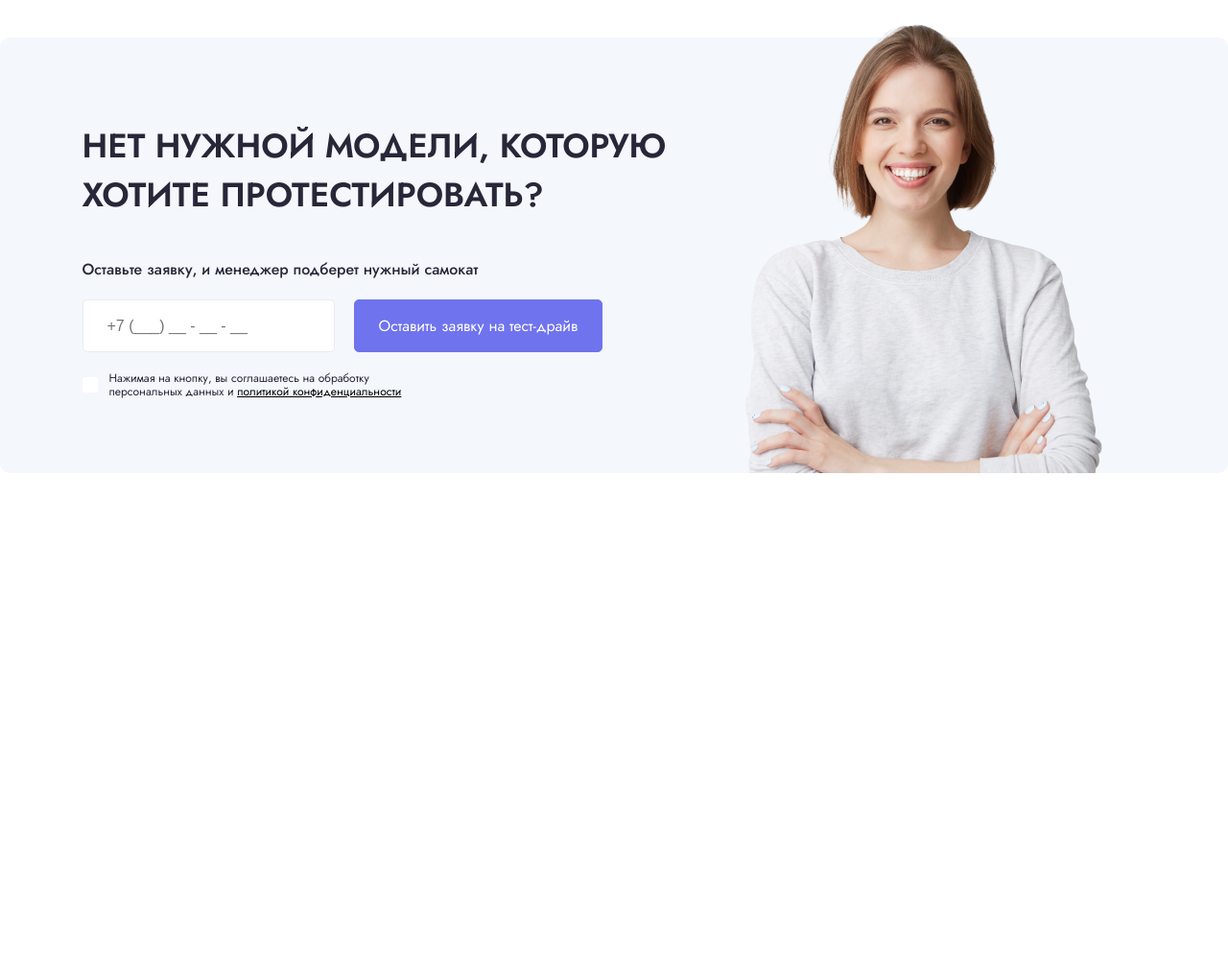
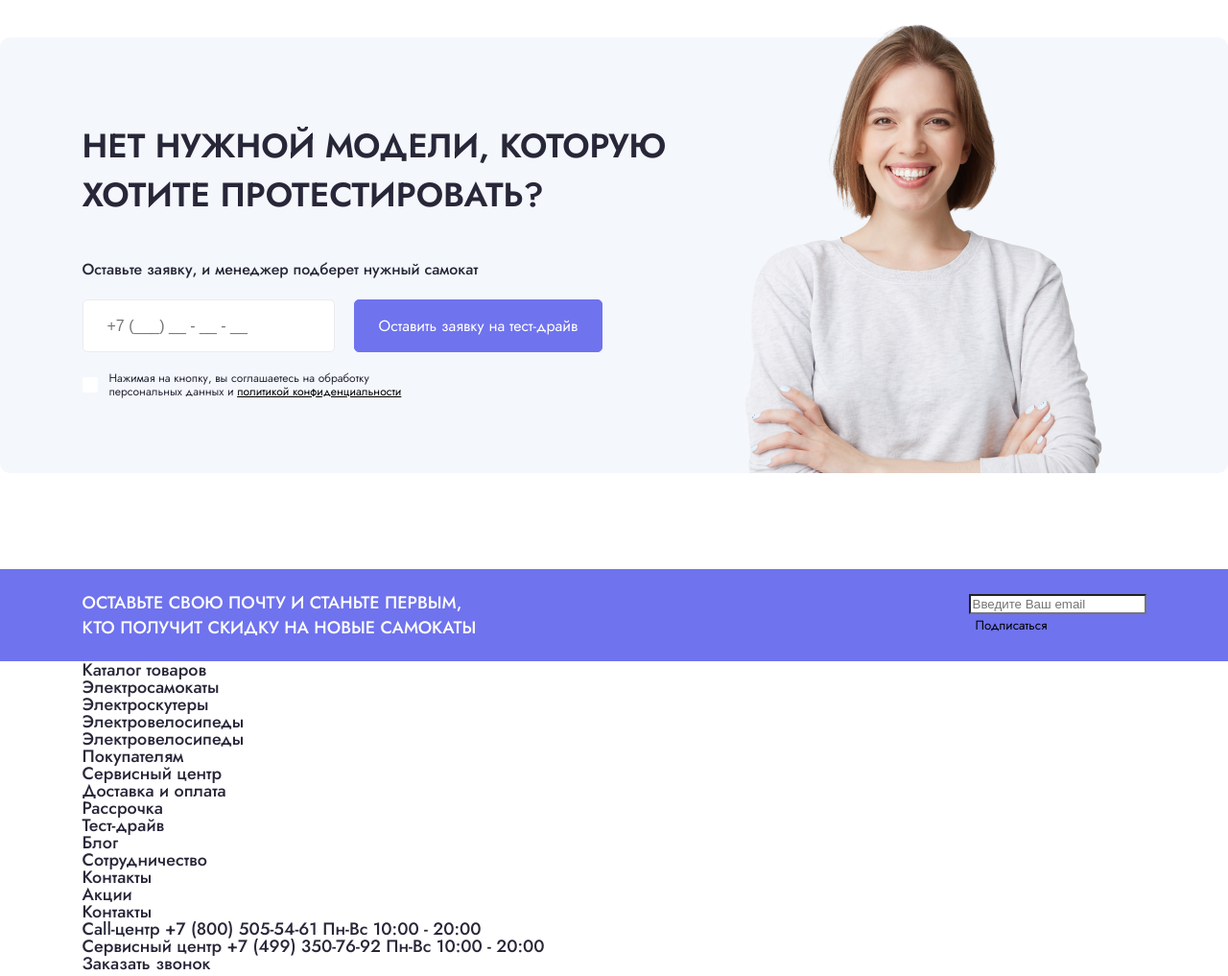
Before and after one commit to stasfilippov/Kugo_Test_WD, a PHP site: page / in a window 1280 px wide. Shown: the part 2474-3491 px from the top of the page at 96% size. Before the commit the page ends 2967 px from the top, so only its background shows below. Run offline with PHP 8.4, Linux system fonts and the light colour scheme.

Commit message:
add: footer

```diff
--- a/css/index.css
+++ b/css/index.css
@@ -418,7 +418,8 @@ a {
     gap: 1.875rem; }
 
 .cta {
-  min-height: 27.8125rem; }
+  min-height: 27.8125rem;
+  margin-bottom: 6.25rem; }
   .cta__wrapper {
     background-color: #F4F7FB;
     border-radius: 10px; }
@@ -508,4 +509,20 @@ a {
   .cta__link {
     text-decoration: underline; }
 
+.footer .submit {
+  background: #6F73EE;
+  padding: 1.375rem 0; }
+  .footer .submit__wrapper {
+    display: flex;
+    justify-content: space-between;
+    align-items: center; }
+  .footer .submit__text {
+    max-width: 435px;
+    font-size: 1.125rem;
+    font-weight: 500;
+    line-height: 1.625rem;
+    color: #FFFFFF;
+    /* @extend %extend-example */
+    text-transform: uppercase; }
+
 /*# sourceMappingURL=index.css.map */
--- a/index.html
+++ b/index.html
@@ -39,7 +39,7 @@
 					</div>
 					<!-- /.messangers -->
 				</div>
-				<div class="nav-contacts__phone">+7 (800) 505-54-61</div>
+				<a href="tel:+78005055461" class="nav-contacts__phone">+7 (800) 505-54-61</a>
 				<!-- /.nav-contacts__phone -->
 			</nav>
 			<!-- /.nav-contacts -->
@@ -549,4 +549,79 @@
 			<!-- /сta-wrapper -->
 		</div>
 	</section>
+	<footer class="footer">
+		<div class="footer__top submit">
+			<div class="container-l">
+				<div class="submit__wrapper">
+					<div class="submit__text">Оставьте свою почту и станьте первым, кто получит скидку на новые самокаты</div>
+					<!-- /.submit__text -->
+					<div class="submit__input-group">
+						<input
+						type="email"
+						class="submit__input"
+						id="user-email"
+						name="useremail"
+						placeholder="Введите Ваш email"
+						maxlength="30"
+						required>
+						<button type="submit" class="submit__btn btn">Подписаться</button>
+					</div>
+				</div>
+				<!-- /.submit__wrapper -->
+			</div>
+		</div>
+		<!-- /footer-top submit-->
+		<div class="footer__middle menu">
+			<div class="container-l">
+				<div class="menu__nav">
+					<div class="menu__nav-wrapper">
+						<div class="menu__title">Каталог товаров</div>
+						<ul class="menu__list">
+							<li class="menu__item">Электросамокаты</li>
+							<li class="menu__item">Электроскутеры</li>
+							<li class="menu__item">Электровелосипеды</li>
+							<li class="menu__item">Электровелосипеды</li>
+						</ul>
+					</div>
+					<div class="menu__nav-wrapper">
+						<div class="menu__title">Покупателям</div>
+						<ul class="menu__list">
+							<li class="menu__item">Сервисный центр</li>
+							<li class="menu__item">Доставка и оплата</li>
+							<li class="menu__item">Рассрочка</li>
+							<li class="menu__item">Тест-драйв</li>
+							<li class="menu__item">Блог</li>
+							<li class="menu__item">Сотрудничество</li>
+							<li class="menu__item">Контакты</li>
+							<li class="menu__item">Акции</li>
+						</ul>
+					</div>
+				</div>
+				<!-- /.menu__nav -->
+				<div class="menu__contacts">
+					<div class="menu__contacts-wrapper">
+						<div class="menu__title">Контакты</div>
+						<div class="menu__info">
+							<div class="menu__info-wrapper">
+								<span class="menu__center-name">Call-центр</span>
+								<span class="menu__center-phone">+7 (800) 505-54-61</span>
+								<span class="menu__center-time">Пн-Вс 10:00 - 20:00</span>
+							</div>
+							<div class="menu__info-wrapper">
+								<span class="menu__center-name">Сервисный центр</span>
+								<span class="menu__center-phone">+7 (499) 350-76-92</span>
+								<span class="menu__center-time">Пн-Вс 10:00 - 20:00</span>
+							</div>
+						</div>
+					</div>
+					<div class="menu__contacts-wrapper">
+						<div class="menu__cta">Заказать звонок</div>
+					</div>
+				</div>
+				<!-- /.menu__contacts -->
+			</div>
+		</div>
+		<!-- /.footer__middle menu -->
+
+	</footer>
 </html>
--- /dev/null
+++ b/sass/components/footer/footer.sass
@@ -0,0 +1,13 @@
+.footer
+	&__top
+	.submit
+		background: #6F73EE
+		padding: 1.375rem 0
+		&__wrapper
+			display: flex
+			justify-content: space-between
+			align-items: center
+		&__text
+			max-width: 435px
+			@include font(1.125rem, 500, 1.625rem, #FFFFFF)
+			text-transform: uppercase
--- /dev/null
+++ b/sass/components/footer/index.sass
@@ -0,0 +1,2 @@
+@import ./footer
+@import ./footer-media
--- a/sass/components/section-cta/section-cta.sass
+++ b/sass/components/section-cta/section-cta.sass
@@ -1,5 +1,6 @@
 .cta
 	min-height: 27.8125rem
+	margin-bottom: 6.25rem
 	&__wrapper
 		background-color: #F4F7FB
 		border-radius: 10px
--- a/sass/index.sass
+++ b/sass/index.sass
@@ -3,3 +3,4 @@
 @import ./components/section-features/
 @import ./components/section-store/
 @import ./components/section-cta/
+@import ./components/footer
```
Also changed, not shown: sass/components/footer/footer-media.sass (added), 1 other file.
